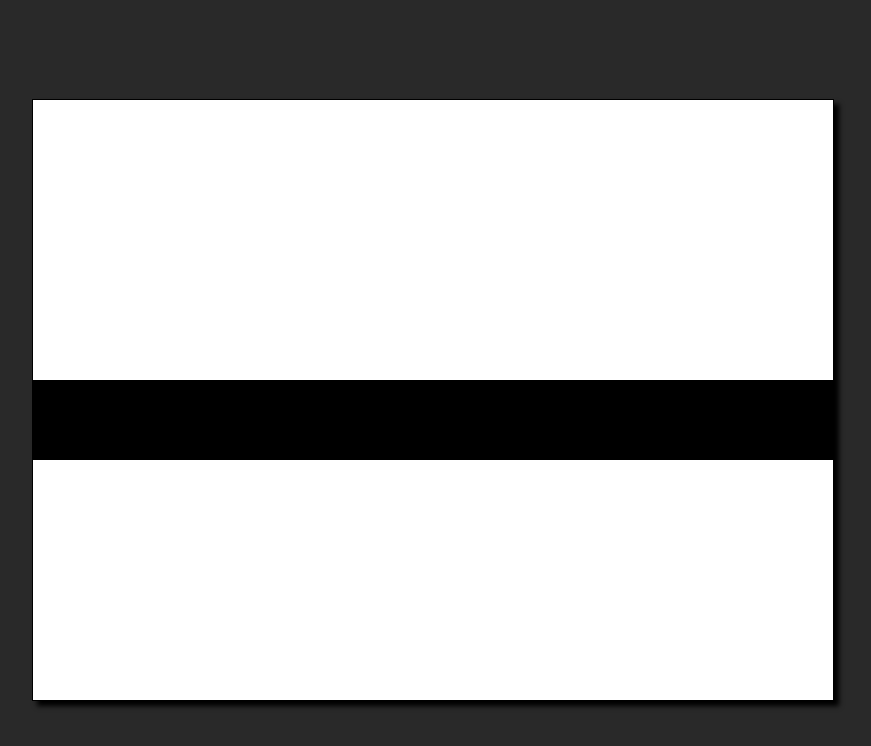
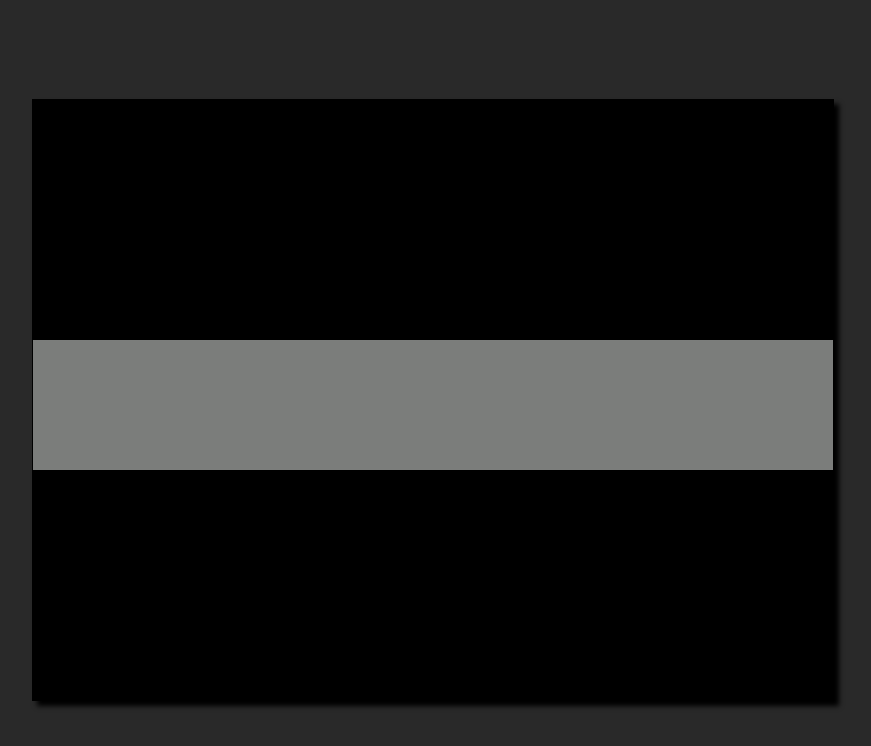
Before and after one commit to sz44/canvasRetroFPS, a plain HTML site: page index.html in a window 1280 px wide. Shown: the whole page, without its empty margins (207-1078 px from the left). Drawn offline with Linux system fonts and the light colour scheme.

Commit message:
shading added

```diff
--- a/index.html
+++ b/index.html
@@ -13,9 +13,11 @@
             canvas.width = 800;
             canvas.height = 600;
 
-            const gridSize = 40;
+            const gridSize = 10;
 
             let run = true;
+
+            let shades = ["#000000", "#7b7d7b", "#969696", "#bfbfbf", "#ffffff"];
 
             let gridWidth = canvas.width / gridSize;
             let gridHeight = canvas.height / gridSize;
@@ -28,7 +30,7 @@
             let depth = 16;
 
             let playerX = 8;
-            let playerY = 2;
+            let playerY = 6;
             let playerA = 0;
 
             let FOV = Math.PI / 4;
@@ -72,7 +74,7 @@
 
             let keys = new Set();
 
-            let speed = 2;
+            let speed = 0.1;
 
             window.addEventListener("keydown", (e) => {
                 keys.add(e.key);
@@ -82,23 +84,20 @@
                 keys.delete(e.key);
             });
 
-            // let wall = [200,100,400,400];
-            // let wall = [200,200,400,200];
-
             function update() {
                 if (keys.has("a")) {
-                    // playerX -= speed;
                     playerA -= 0.1;
                 }
                 if (keys.has("d")) {
-                    // playerX += speed;
                     playerA += 0.1;
                 }
                 if (keys.has("w")) {
-                    // playerY -= speed;
+                    playerX += Math.sin(playerA) * speed;
+                    playerY += Math.cos(playerA) * speed;
                 }
                 if (keys.has("s")) {
-                    // playerY += speed;
+                    playerX -= Math.sin(playerA) * speed;
+                    playerY -= Math.cos(playerA) * speed;
                 }
 
                 for (let x = 0; x < gridWidth; x++) {
@@ -133,7 +132,15 @@
                         if (y < ceiling) {
                             grid[y * gridWidth + x] = 0;
                         } else if (y > ceiling && y <= floor) {
-                            grid[y * gridWidth + x] = 1;
+                            if (distanceToWall <= depth / 4) {
+                                grid[y * gridWidth + x] = 4;
+                            } else if(distanceToWall <= depth / 3) {
+                                grid[y * gridWidth + x] = 3;
+                            } else if (distanceToWall <= depth / 2) {
+                                grid[y * gridWidth + x] = 2;
+                            } else if (distanceToWall <= depth) {
+                                grid[y * gridWidth + x] = 1;
+                            }
                         } else {
                             grid[y * gridWidth + x] = 0;
                         }
@@ -145,14 +152,8 @@
                 ctx.clearRect(0, 0, canvas.width, canvas.height);
                 for (let y = 0; y < gridHeight; y++) {
                     for (let x = 0; x < gridWidth; x++) {
-                        switch (grid[y * gridWidth + x]) {
-                            case 0:
-                                ctx.fillStyle = "#ffffff";
-                                break;
-                            case 1:
-                                ctx.fillStyle = "#000000";
-                                break;
-                        }
+                        let n = grid[y * gridWidth + x]
+                        ctx.fillStyle = shades[n]
                         ctx.fillRect(x * gridSize, y * gridSize, gridSize, gridSize);
                     }
                 }
```
